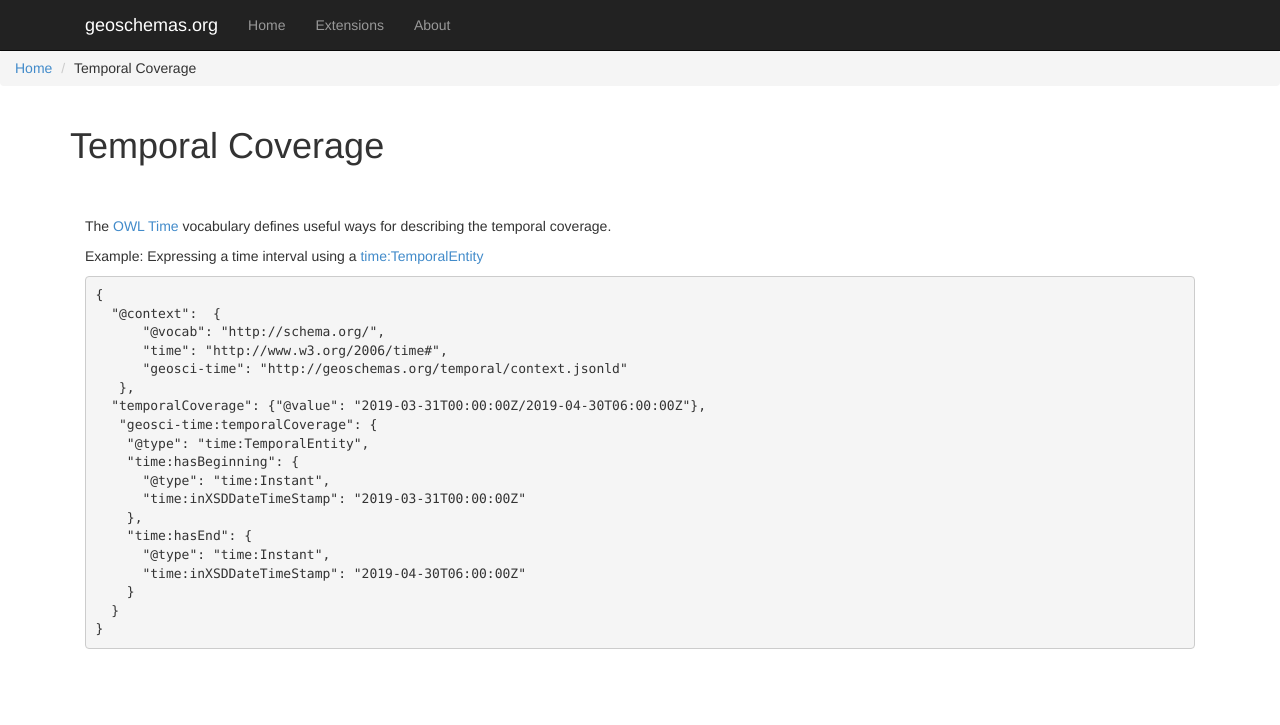
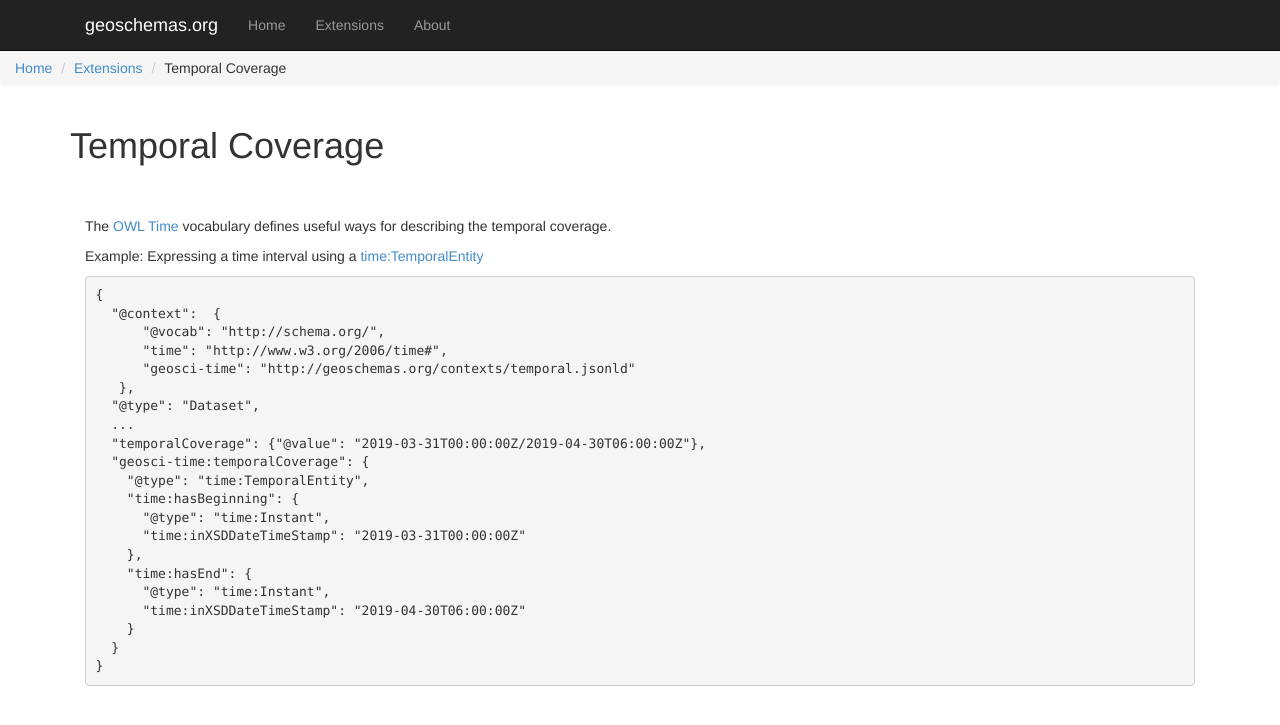
Before and after one commit to geoschemas-org/geoschemas-org.github.io, a Jekyll site: the page built from extensions/temporal.md, in a window 1280 px wide. Shown: the top 725 px of the page. Built offline with Jekyll 4.4.1, drawn with Linux system fonts in a browser that asks for light colours; our own code applies the rules of GitHub Pages for plain Markdown files.

Commit message:
Update and rename temporal/index.md to extensions/temporal.md

```diff
--- a/temporal/index.md
+++ b/extensions/temporal.md
@@ -3,7 +3,8 @@ title: Temporal Coverage
 nav:
   - title: Home
     url: /
-
+  - title: Extensions
+    url: /extensions/
   - title: Temporal Coverage
 ---
 
@@ -15,10 +16,12 @@ Example: Expressing a time interval using a [time:TemporalEntity](https://www.w3
   "@context":  {
       "@vocab": "http://schema.org/",
       "time": "http://www.w3.org/2006/time#",
-      "geosci-time": "http://geoschemas.org/temporal/context.jsonld"
+      "geosci-time": "http://geoschemas.org/contexts/temporal.jsonld"
    },
+  "@type": "Dataset",
+  ...
   "temporalCoverage": {"@value": "2019-03-31T00:00:00Z/2019-04-30T06:00:00Z"},
-   "geosci-time:temporalCoverage": {
+  "geosci-time:temporalCoverage": {
     "@type": "time:TemporalEntity",
     "time:hasBeginning": {
       "@type": "time:Instant",
```
